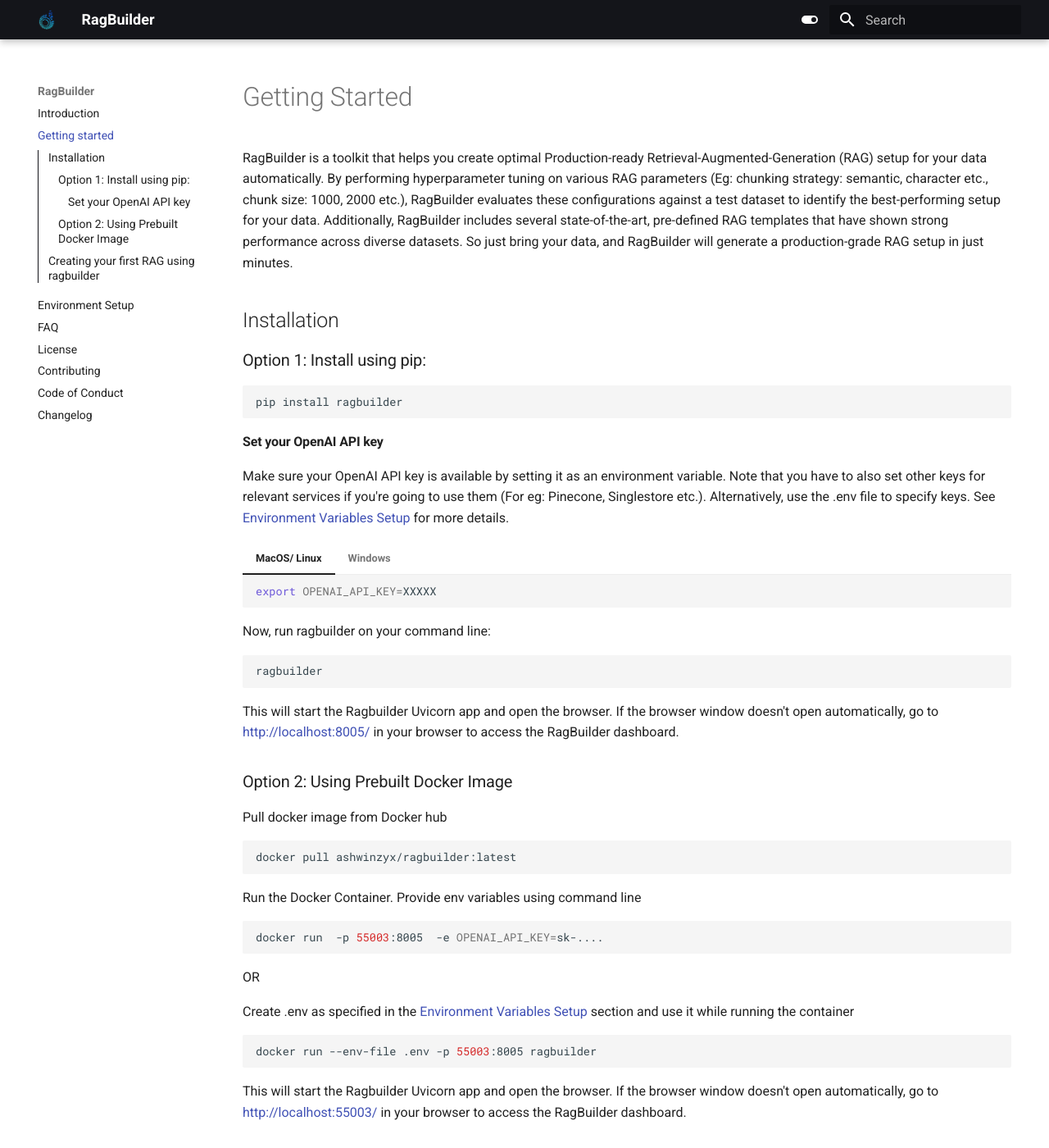
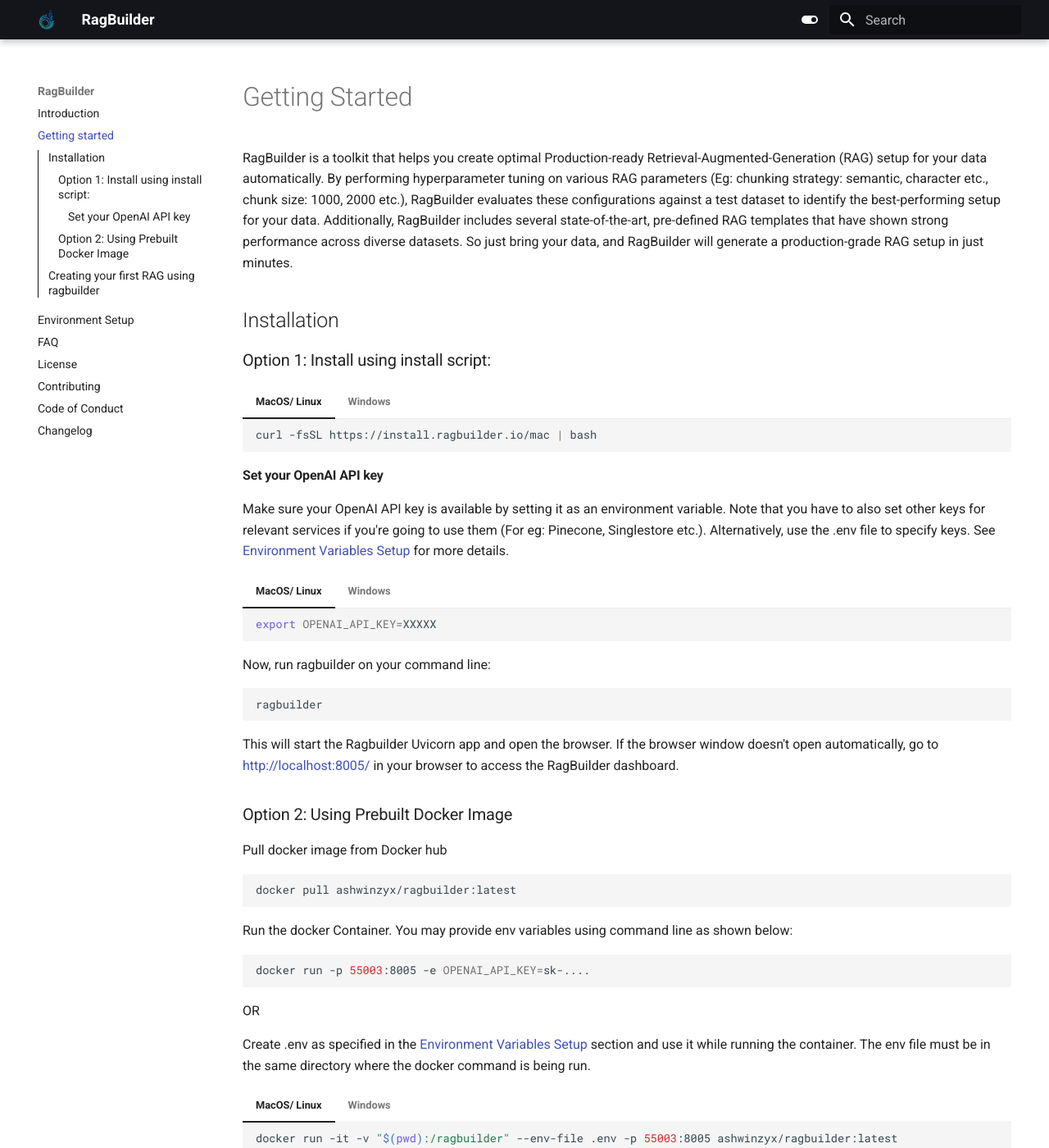
Before and after one commit to KruxAI/docs, an MkDocs documentation site: the page built from docs/quickstart.md, in a window 1280 px wide and 1400 px high. Shown: the whole window at 82% size. Built offline with MkDocs 1.6.1 and Material for MkDocs 9.7.7, drawn with Linux system fonts in a browser that asks for light colours; the version menu is left out.

Commit message:
Update batch script installation

````diff
--- a/docs/quickstart.md
+++ b/docs/quickstart.md
@@ -4,11 +4,25 @@
 
 ## Installation
 
-### Option 1: Install using pip:
+### Option 1: Install using install script:
 
-``` sh
-pip install ragbuilder
-```
+=== "MacOS/ Linux"
+
+    ``` sh
+    curl -fsSL https://install.ragbuilder.io/mac | bash
+    ```
+
+=== "Windows"
+
+    ``` sh
+    curl -fsSL https://install.ragbuilder.io/win
+    ```
+
+    Run install.bat from command prompt
+
+    ``` sh
+    install.bat
+    ```
 
 #### Set your OpenAI API key
 
@@ -42,18 +56,26 @@
 docker pull ashwinzyx/ragbuilder:latest
 ```
 
-Run the Docker Container.
-Provide env variables using command line
+Run the docker Container.
+You may provide env variables using command line as shown below:
 ``` sh
-docker run  -p 55003:8005  -e OPENAI_API_KEY=sk-....
+docker run -p 55003:8005 -e OPENAI_API_KEY=sk-....
 ```
 
 OR
 
-Create .env as specified in the [Environment Variables Setup](env.md) section and use it while running the container
-``` sh
-docker run --env-file .env -p 55003:8005 ragbuilder
-```
+Create .env as specified in the [Environment Variables Setup](env.md) section and use it while running the container. The env file must be in the same directory where the docker command is being run.
+=== "MacOS/ Linux"
+
+    ``` sh
+    docker run -it -v "$(pwd):/ragbuilder" --env-file .env -p 55003:8005 ashwinzyx/ragbuilder:latest
+    ```
+
+=== "Windows"
+
+    ``` sh
+    docker run -d -v %cd%:/ragbuilder --env-file .env -p 55003:8005 ashwinzyx/ragbuilder
+    ```
 
 This will start the Ragbuilder Uvicorn app and open the browser. If the browser window doesn't open automatically, go to [http://localhost:55003/](http://localhost:55003/) in your browser to access the RagBuilder dashboard.
 
````
Also changed, not shown: docs/faq.md (+12 -12 lines).
